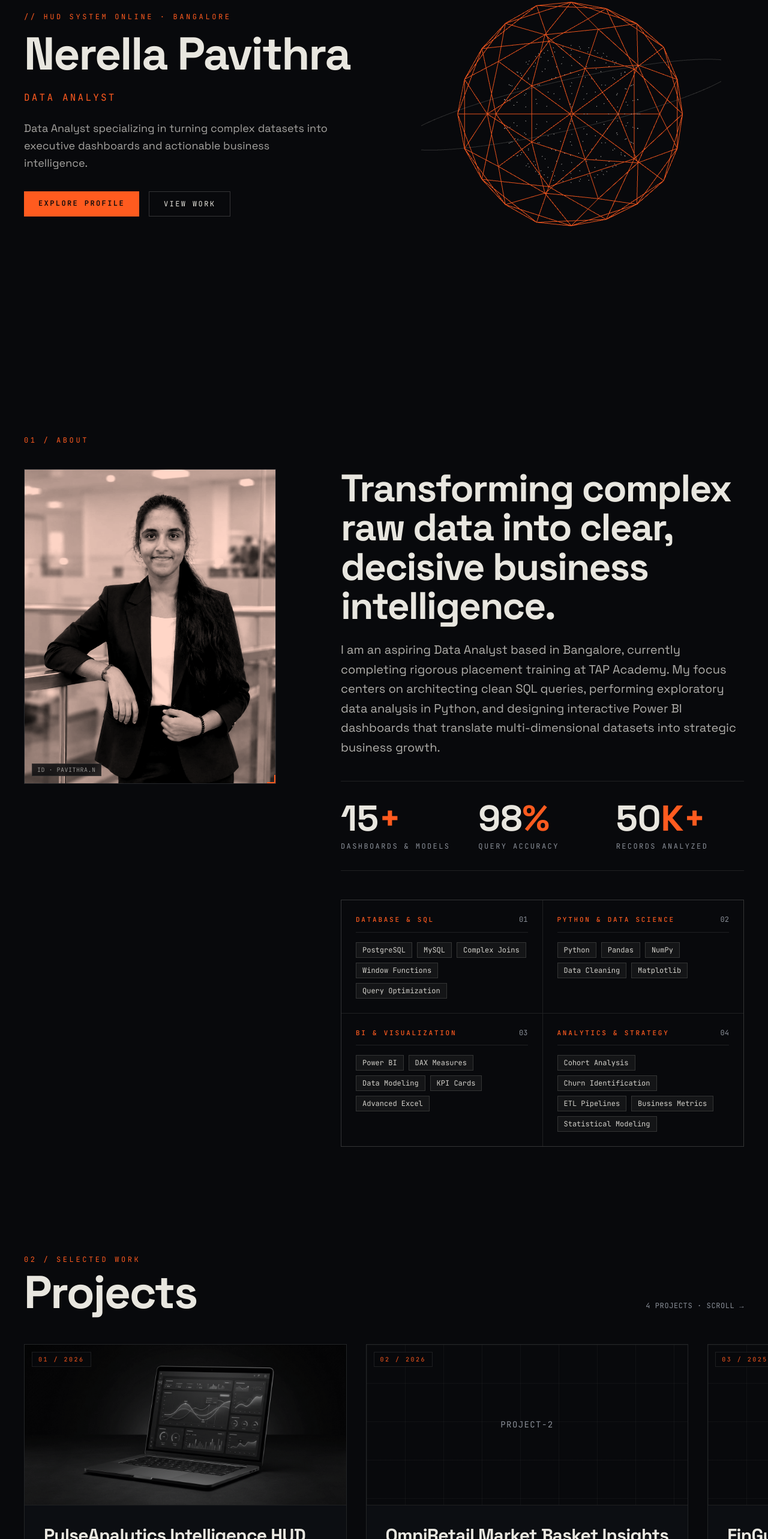
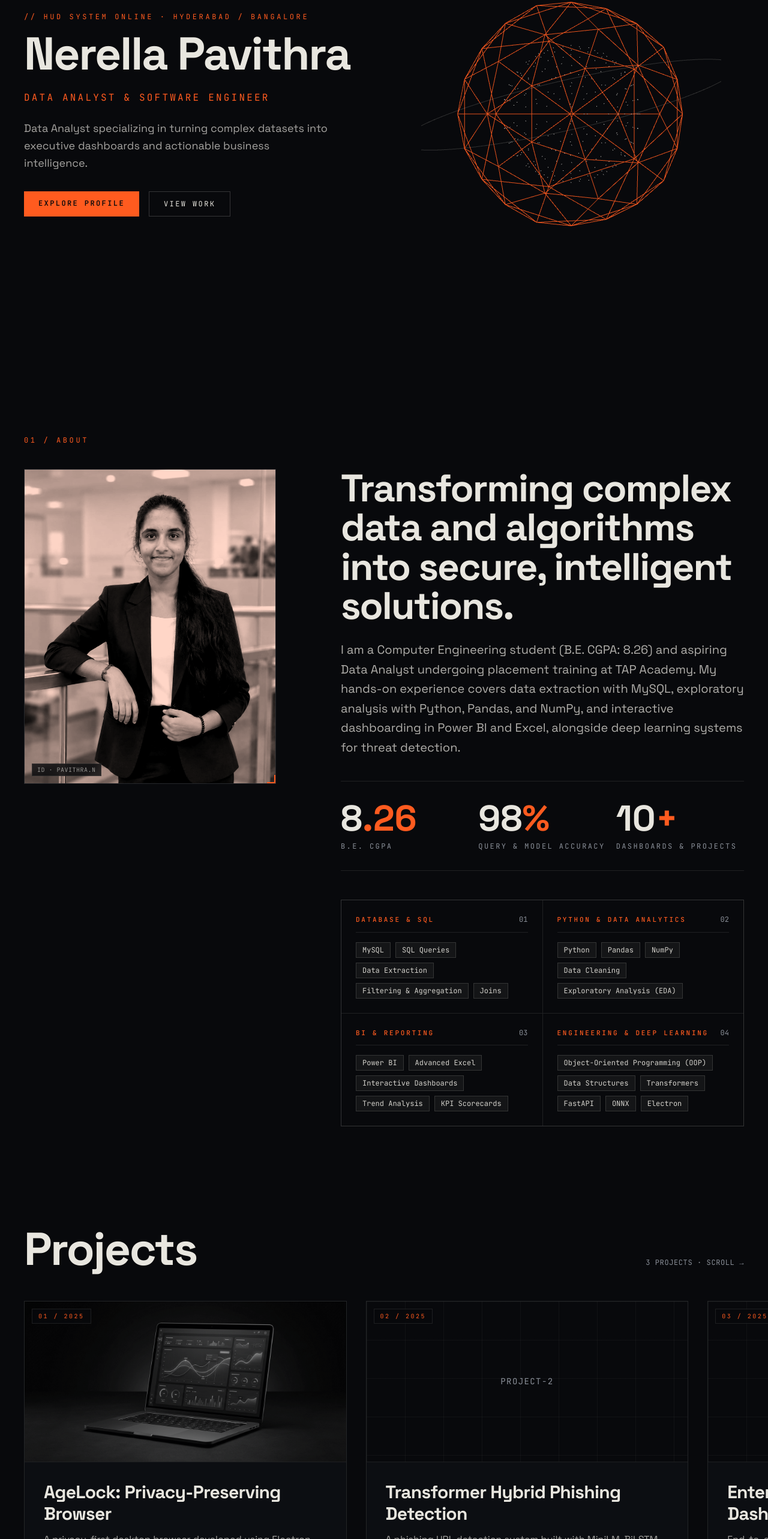
Before and after one commit to pavithranerella28-art/nerella-pavithra-portfolio, a React (Vite) app: page / in a window 1280 px wide. Shown: the part 234-2800 px from the top of the page at 60% size. Built offline with nearby package versions, Linux system fonts and the light colour scheme.

Commit message:
Update portfolio data and portrait from resume

```diff
--- a/index.html
+++ b/index.html
@@ -66,7 +66,7 @@
         ],
         "sameAs": [
           "https://github.com/nerellapavithra2005-prog",
-          "https://linkedin.com"
+          "https://www.linkedin.com/in/nerella-pavithra-73310b306"
         ],
         "alumniOf": {
           "@type": "EducationalOrganization",
--- a/src/data/portfolioData.js
+++ b/src/data/portfolioData.js
@@ -1,10 +1,10 @@
 export const personalInfo = {
   name: 'Nerella Pavithra',
-  role: 'Data Analyst',
+  role: 'Data Analyst & Software Engineer',
   brandName: 'PAVITHRA.N',
-  city: 'Bangalore',
-  email: 'nerellapavithra2005-prog@example.com',
-  phone: '+91 98765 43210',
+  city: 'Hyderabad / Bangalore',
+  email: 'nerellapavithra2005@gmail.com',
+  phone: '+91 79817 85245',
 }
 
 export const academy = {
@@ -26,88 +26,78 @@ export const footerContent = {
 
 export const aboutContent = {
   label: '01 / About',
-  heading: 'Transforming complex raw data into clear, decisive business intelligence.',
+  heading: 'Transforming complex data and algorithms into secure, intelligent solutions.',
   paragraph:
-    'I am an aspiring Data Analyst based in Bangalore, currently completing rigorous placement training at TAP Academy. My focus centers on architecting clean SQL queries, performing exploratory data analysis in Python, and designing interactive Power BI dashboards that translate multi-dimensional datasets into strategic business growth.',
+    'I am a Computer Engineering student (B.E. CGPA: 8.26) and aspiring Data Analyst undergoing placement training at TAP Academy. My hands-on experience covers data extraction with MySQL, exploratory analysis with Python, Pandas, and NumPy, and interactive dashboarding in Power BI and Excel, alongside deep learning systems for threat detection.',
   stats: [
-    { value: 15, suffix: '+', label: 'Dashboards & Models' },
-    { value: 98, suffix: '%', label: 'Query Accuracy' },
-    { value: 50, suffix: 'K+', label: 'Records Analyzed' },
+    { value: 8, suffix: '.26', label: 'B.E. CGPA' },
+    { value: 98, suffix: '%', label: 'Query & Model Accuracy' },
+    { value: 10, suffix: '+', label: 'Dashboards & Projects' },
   ],
 }
 
 export const skillGroups = [
   {
     title: 'Database & SQL',
-    skills: ['PostgreSQL', 'MySQL', 'Complex Joins', 'Window Functions', 'Query Optimization'],
+    skills: ['MySQL', 'SQL Queries', 'Data Extraction', 'Filtering & Aggregation', 'Joins'],
   },
   {
-    title: 'Python & Data Science',
-    skills: ['Python', 'Pandas', 'NumPy', 'Data Cleaning', 'Matplotlib'],
+    title: 'Python & Data Analytics',
+    skills: ['Python', 'Pandas', 'NumPy', 'Data Cleaning', 'Exploratory Analysis (EDA)'],
   },
   {
-    title: 'BI & Visualization',
-    skills: ['Power BI', 'DAX Measures', 'Data Modeling', 'KPI Cards', 'Advanced Excel'],
+    title: 'BI & Reporting',
+    skills: ['Power BI', 'Advanced Excel', 'Interactive Dashboards', 'Trend Analysis', 'KPI Scorecards'],
   },
   {
-    title: 'Analytics & Strategy',
-    skills: ['Cohort Analysis', 'Churn Identification', 'ETL Pipelines', 'Business Metrics', 'Statistical Modeling'],
+    title: 'Engineering & Deep Learning',
+    skills: ['Object-Oriented Programming (OOP)', 'Data Structures', 'Transformers', 'FastAPI', 'ONNX', 'Electron'],
   },
 ]
 
 export const projects = [
   {
     id: 'project-1',
-    title: 'PulseAnalytics Intelligence HUD',
-    year: '2026',
+    title: 'AgeLock: Privacy-Preserving Browser',
+    year: '2025',
     description:
-      'Executive customer intelligence and sales performance dashboard that segments customer churn cohorts, tracks retention KPIs in real time, and identifies revenue leaks across sales regions.',
-    tags: ['SQL', 'Python', 'Power BI', 'DAX', 'Cohort Analysis'],
+      'A privacy-first desktop browser developed using Electron, HTML5, CSS3, and JavaScript featuring on-device age-based content filtering for children, teens, and adults. Incorporates Regex-based keyword filtering, URL classification, DOM analysis, SafeSearch integration, and local PIN-based access control.',
+    tags: ['Electron', 'JavaScript', 'HTML5/CSS3', 'SafeSearch', 'DOM Analysis', 'Regex'],
     liveUrl: 'https://github.com/nerellapavithra2005-prog',
-    codeUrl: 'https://github.com/nerellapavithra2005-prog/pulse-analytics',
+    codeUrl: 'https://github.com/nerellapavithra2005-prog',
   },
   {
     id: 'project-2',
-    title: 'OmniRetail Market Basket Insights',
-    year: '2026',
+    title: 'Transformer Hybrid Phishing Detection',
+    year: '2025',
     description:
-      'Association rule mining and sales affinity analysis across 100K+ retail supermarket receipts to discover product bundling opportunities and optimize merchandising layout.',
-    tags: ['Python', 'Pandas', 'Apriori', 'Statistical EDA', 'Matplotlib'],
+      'A phishing URL detection system built with MiniLM, BiLSTM, and Transformer-based deep learning architectures. Integrated with FastAPI and optimized inference via ONNX for real-time URL threat classification and low-latency prediction.',
+    tags: ['Python', 'Transformers', 'MiniLM', 'BiLSTM', 'FastAPI', 'ONNX'],
     liveUrl: 'https://github.com/nerellapavithra2005-prog',
-    codeUrl: 'https://github.com/nerellapavithra2005-prog/market-basket-insights',
+    codeUrl: 'https://github.com/nerellapavithra2005-prog',
   },
   {
     id: 'project-3',
-    title: 'FinGuard Fraud Detection Telemetry',
+    title: 'Enterprise Analytics & BI Dashboard',
     year: '2025',
     description:
-      'End-to-end relational data model and alerting dashboard flagging fraudulent credit card transactions through behavioral anomaly scoring and parameter sensitivity testing.',
-    tags: ['PostgreSQL', 'Python', 'Tableau', 'Anomaly Detection', 'ETL'],
+      'End-to-end data analytics and business intelligence solution created during TAP Academy placement training. Uses MySQL for structured extraction, Python for cleansing and aggregation, and Power BI & Excel for executive insight reports.',
+    tags: ['Python', 'MySQL', 'Power BI', 'Excel', 'Pandas', 'NumPy'],
     liveUrl: 'https://github.com/nerellapavithra2005-prog',
-    codeUrl: 'https://github.com/nerellapavithra2005-prog/fraud-detection-telemetry',
-  },
-  {
-    id: 'project-4',
-    title: 'AeroSupply Global Logistics Tracker',
-    year: '2025',
-    description:
-      'Supply chain delay prediction dashboard monitoring shipping bottleneck routes, carrier reliability scores, and on-time shipment fulfillment benchmarks.',
-    tags: ['SQL', 'Advanced Excel', 'Power BI', 'KPI Scorecards'],
-    liveUrl: 'https://github.com/nerellapavithra2005-prog',
-    codeUrl: 'https://github.com/nerellapavithra2005-prog/logistics-delay-tracker',
+    codeUrl: 'https://github.com/nerellapavithra2005-prog',
   },
 ]
 
 export const socialLinks = [
   { label: 'GitHub', url: 'https://github.com/nerellapavithra2005-prog' },
-  { label: 'LinkedIn', url: 'https://linkedin.com' },
+  { label: 'LinkedIn', url: 'https://www.linkedin.com/in/nerella-pavithra-73310b306' },
   { label: 'Instagram', url: '' },
 ]
 
 export const contactContent = {
   label: '04 / Contact',
-  heading: 'Let’s build something data-driven together.',
-  note: 'Looking for a dedicated Data Analyst to turn complex data into strategic growth? My inbox is always open for opportunities and conversations.',
+  heading: 'Let’s build something impactful together.',
+  note: 'Available for entry-level Data Analyst and Software Engineering opportunities. Reach out via email, phone, or the terminal form below.',
 }
 
 export const emailjsConfig = {
@@ -119,18 +109,34 @@ export const emailjsConfig = {
 export const journeySteps = [
   {
     period: '2025 — PRESENT',
-    role: 'Full-Stack Data Analytics & Placement Trainee',
+    role: 'Data Analytics with AI Trainee',
     organization: 'TAP Academy',
     location: 'Bangalore, India',
     description:
-      'Comprehensive placement training covering relational database architecture, advanced SQL querying, Python data science pipelines, and interactive Power BI business dashboards.',
+      'Practical training in Python, MySQL, Excel, and Power BI for data analysis and visualization. Hands-on exploratory data analysis with Pandas and NumPy, SQL extraction, and building interactive business intelligence reports.',
   },
   {
-    period: '2021 — 2025',
-    role: 'Bachelor of Technology',
-    organization: 'Undergraduate Studies',
-    location: 'India',
+    period: '2023 — 2026',
+    role: 'Bachelor of Engineering (B.E.) — CGPA: 8.26',
+    organization: 'Gokaraju Lailavathi Womens Engineering College',
+    location: 'Hyderabad, Telangana',
     description:
-      'Core foundation in computer systems, relational database management, data structures, and statistical modeling.',
+      'Undergraduate engineering curriculum emphasizing software development, data structures, database management systems, and deep learning architectures.',
+  },
+  {
+    period: '2020 — 2023',
+    role: 'Diploma in Engineering — CGPA: 7.73',
+    organization: 'SMT Durgabai Deshmukh Govt Womens Technical Training Institute',
+    location: 'Hyderabad, Telangana',
+    description:
+      'Technical diploma covering core engineering fundamentals, algorithms, system programming, and practical lab assignments.',
+  },
+  {
+    period: '2020',
+    role: 'Secondary School Certificate (SSC) — CGPA: 9.5',
+    organization: 'KGB Vidyalayam',
+    location: 'Karimnagar, Telangana',
+    description:
+      'Secondary school education with high academic distinction across mathematics, physical sciences, and computer foundations.',
   },
 ]
```
